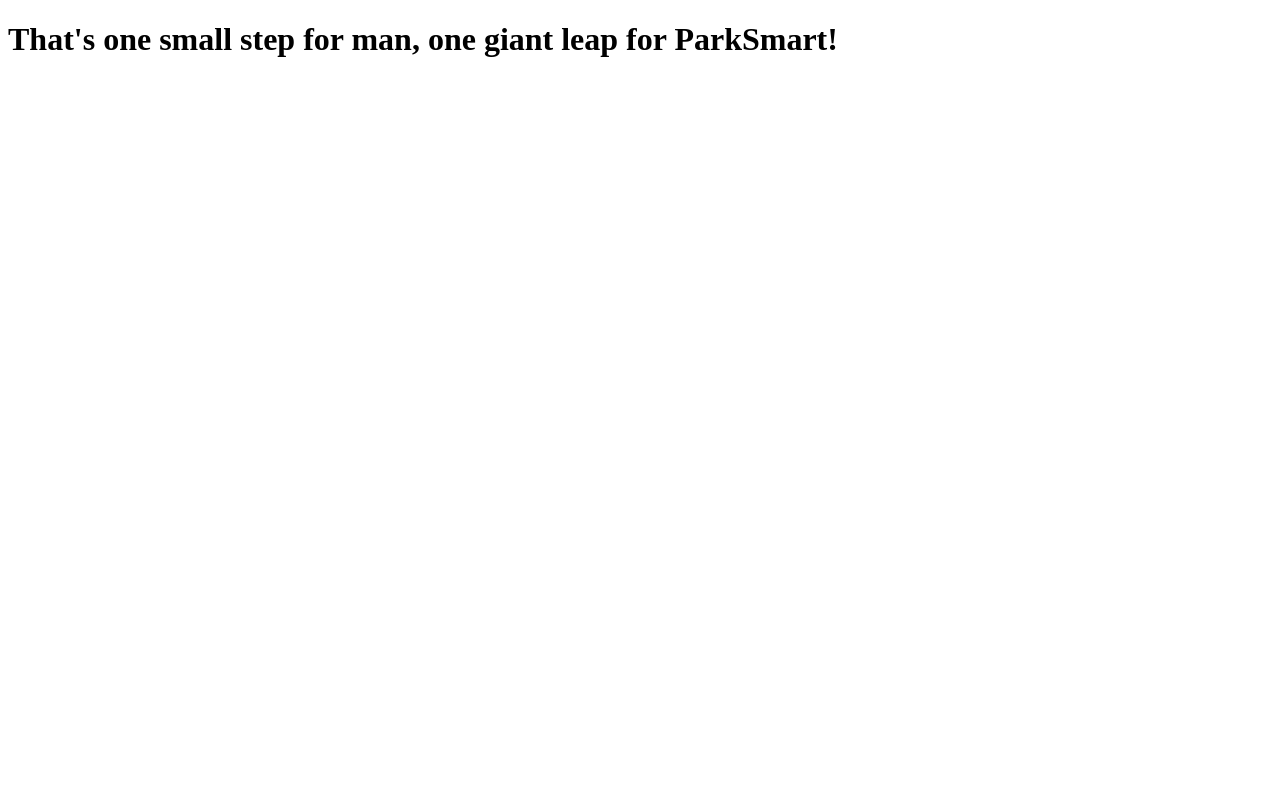
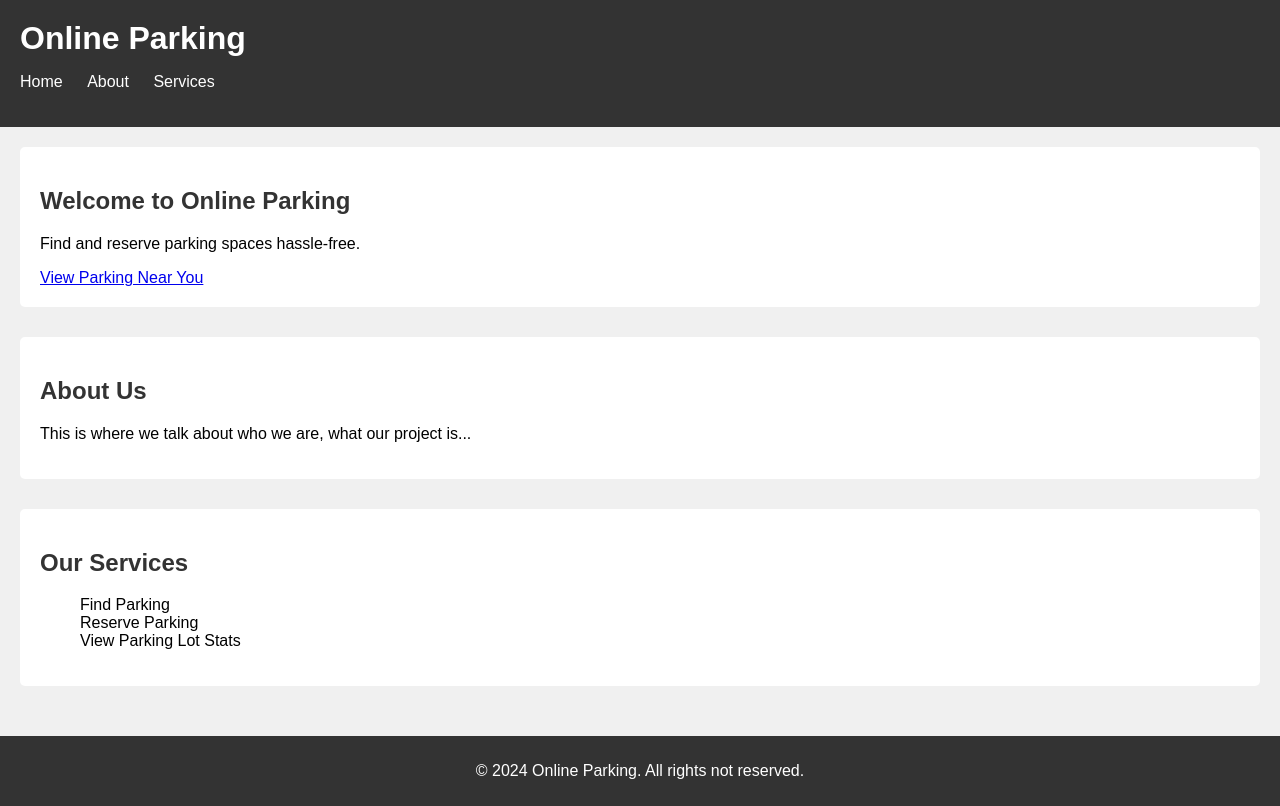
Before and after one commit to Sanmeet-EWU/github-teams-project-bid-boolean-bros, a plain HTML site: page src/index.html in a window 1280 px wide. Drawn offline with Linux system fonts and the light colour scheme.

Commit message:
created basic placeholder webpage.

```diff
--- a/src/index.html
+++ b/src/index.html
@@ -1,17 +1,47 @@
 <!DOCTYPE html>
 <html lang="en">
-
 <head>
     <meta charset="UTF-8">
     <meta name="viewport" content="width=device-width, initial-scale=1.0">
+    <title>Online Parking</title>
     <link rel="stylesheet" href="styles.css">
-  <title>ParkSmart Template</title>
 </head>
+<body>
+    <header>
+        <h1>Online Parking</h1>
+        <nav>
+            <ul>
+                <li><a href="#home">Home</a></li>
+                <li><a href="#about">About</a></li>
+                <li><a href="#services">Services</a></li>
+            </ul>
+        </nav>
+    </header>
 
-<body>
     <main>
-    <h1>That's one small step for man, one giant leap for  ParkSmart!</h1>
+        <section id="home">
+            <h2>Welcome to Online Parking</h2>
+            <p>Find and reserve parking spaces hassle-free.</p>
+            <a href="#services" class="btn">View Parking Near You</a>
+        </section>
+
+        <section id="about">
+            <h2>About Us</h2>
+            <p>This is where we talk about who we are, what our project is...</p>
+        </section>
+
+        <section id="services">
+            <h2>Our Services</h2>
+            <ul>
+                <li>Find Parking</li>
+                <li>Reserve Parking</li>
+                <li>View Parking Lot Stats</li>
+            </ul>
+        </section>
     </main>
+
+    <footer>
+        <p>&copy; 2024 Online Parking. All rights not reserved.</p>
+    </footer>
 </body>
-
 </html>
--- /dev/null
+++ b/src/styles.css
@@ -0,0 +1,60 @@
+/* styles.css */
+
+/* Global Styles */
+body {
+    font-family: Arial, sans-serif;
+    margin: 0;
+    padding: 0;
+    background-color: #f0f0f0;
+}
+
+header {
+    background-color: #333;
+    color: #fff;
+    padding: 20px;
+}
+
+header h1 {
+    margin: 0;
+}
+
+nav ul {
+    list-style-type: none;
+    padding: 0;
+}
+
+nav ul li {
+    display: inline;
+    margin-right: 20px;
+}
+
+nav ul li a {
+    color: #fff;
+    text-decoration: none;
+}
+
+main {
+    padding: 20px;
+}
+
+section {
+    margin-bottom: 30px;
+    background-color: #fff;
+    padding: 20px;
+    border-radius: 5px;
+}
+
+h2 {
+    color: #333;
+}
+
+ul {
+    list-style-type: none;
+}
+
+footer {
+    background-color: #333;
+    color: #fff;
+    padding: 10px;
+    text-align: center;
+}
```
Also changed, not shown: 1 other file. Lines whose indentation alone changed are shown as unchanged.
